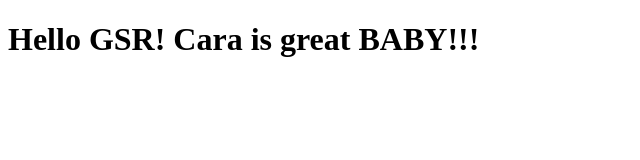
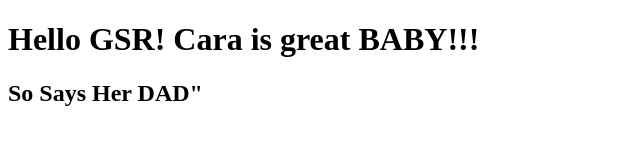
Before and after one commit to carababy/GSR_test, a plain HTML site: page site/index.html in a window 1280 px wide. Shown: the whole page, without its empty margins (0-640 px from the left). Drawn offline with Linux system fonts and the light colour scheme.

Commit message:
Update index.html

```diff
--- a/site/index.html
+++ b/site/index.html
@@ -5,5 +5,6 @@
 </head>
 <body>
 <h1>Hello GSR! Cara is great BABY!!!</h1>
+<h2>So Says Her DAD"</h2>
 </body>
 </html>
```
